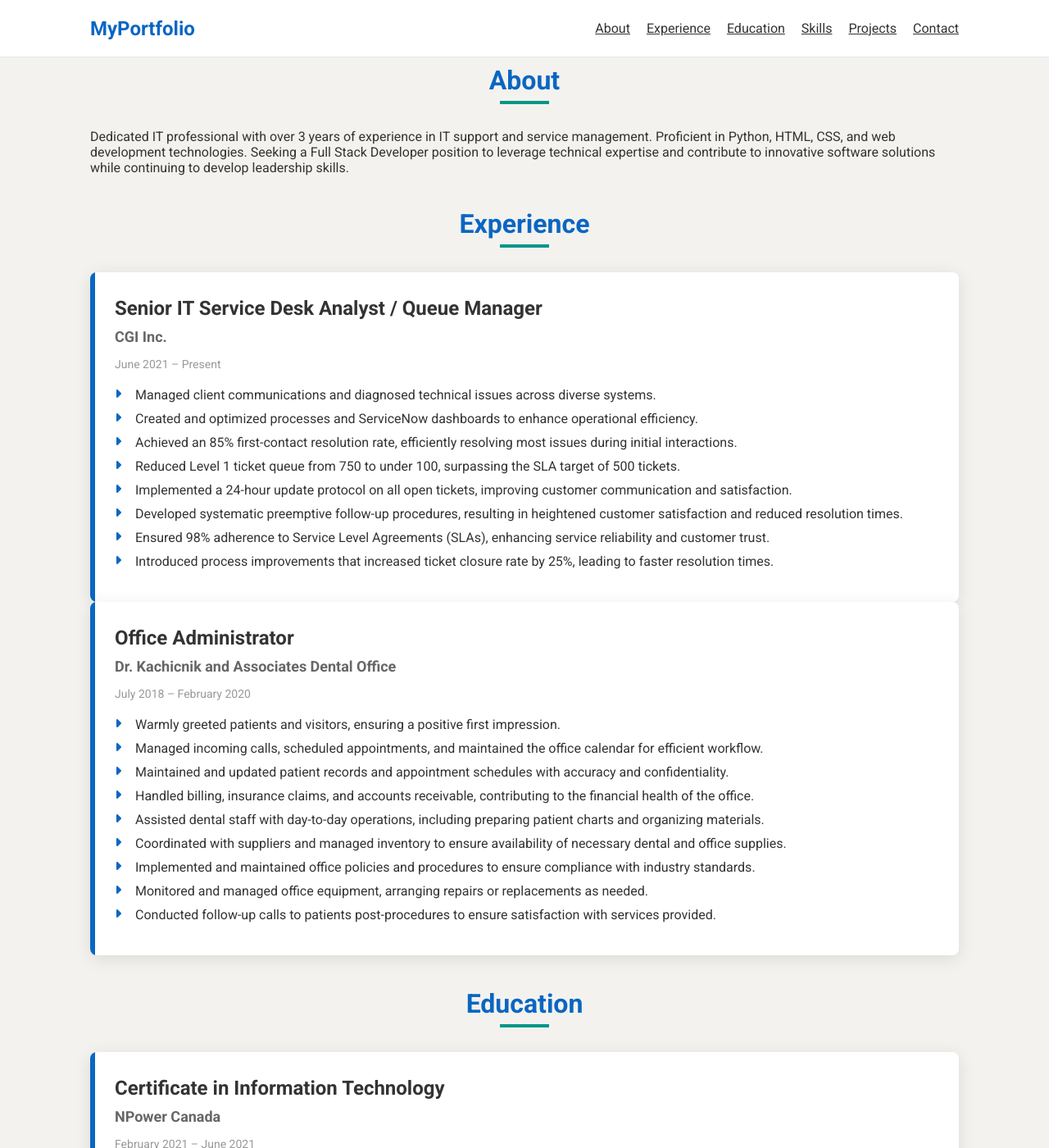
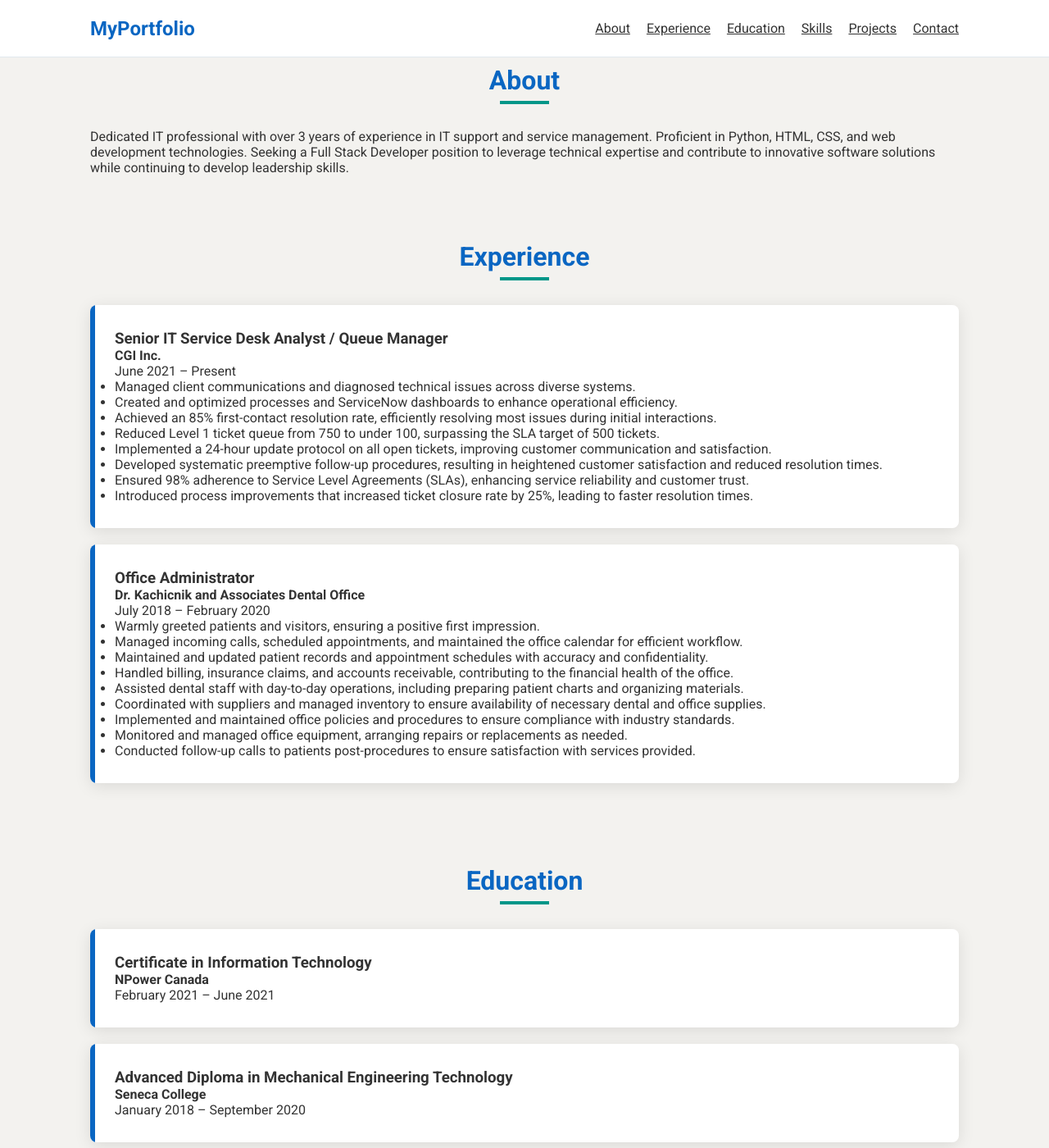
Before and after one commit to devdave666/resume, a Jekyll site: the page built from index.md, in a window 1280 px wide and 1400 px high, scrolled down 824 px. Shown: the whole window at 82% size. Built offline with Jekyll 4.4.1, drawn with Linux system fonts in a browser that asks for light colours; a style sheet for code colours, icons or effects is not loaded.

Commit message:
Update styles.css

```diff
--- a/assets/css/styles.css
+++ b/assets/css/styles.css
@@ -196,6 +196,13 @@
   box-shadow: 0 4px 20px rgba(0, 0, 0, 0.1);
   position: relative;
   overflow: hidden;
+  transition: transform 0.3s ease, box-shadow 0.3s ease;
+  margin-bottom: 20px; /* Add spacing between cards */
+}
+
+.card:hover {
+  transform: translateY(-5px);
+  box-shadow: 0 8px 25px rgba(0, 0, 0, 0.15);
 }
 
 .card::before {
@@ -206,92 +213,101 @@
   background-color: var(--primary-color);
   left: 0;
   top: 0;
+  transition: width 0.3s ease;
 }
 
-.card h3 {
-  font-size: 24px;
-  color: var(--text-color);
-  margin-bottom: 10px;
+.card:hover::before {
+  width: 8px;
 }
 
-.card h4 {
-  font-size: 18px;
-  color: #666;
-  margin-bottom: 15px;
+/* Education Cards - Add specific styling if needed */
+.education .card {
+  margin-bottom: 20px; /* Add spacing between education cards */
 }
 
-.card .date-range {
-  font-size: 14px;
-  color: #999;
-  margin-bottom: 20px;
-}
-
-.card ul {
-  list-style: none;
-  padding-left: 0;
-}
-
-.card ul li {
-  position: relative;
-  padding-left: 25px;
-  margin-bottom: 10px;
-}
-
-.card ul li::before {
-  content: '\f0da';
-  font-family: 'Font Awesome 5 Free';
-  font-weight: 900;
-  position: absolute;
-  left: 0;
-  top: 0;
-  color: var(--primary-color);
-}
-
-/* Skills Section */
+/* Skills Section - Updated for consistency */
 .skills-list {
   display: flex;
   flex-wrap: wrap;
   justify-content: center;
+  gap: 15px; /* Add consistent spacing between skill items */
+  padding: 20px 0;
 }
 
 .skills-list li {
   background: linear-gradient(135deg, var(--primary-color), var(--secondary-color));
   color: #fff;
-  padding: 10px 15px;
-  margin: 8px;
+  padding: 12px 20px;
   border-radius: 30px;
   font-size: 16px;
   font-weight: 500;
-  transition: transform 0.3s, box-shadow 0.3s;
+  transition: transform 0.3s ease, box-shadow 0.3s ease;
 }
 
 .skills-list li:hover {
   transform: translateY(-5px);
-  box-shadow: 0 4px 15px rgba(0, 0, 0, 0.2);
+  box-shadow: 0 8px 25px rgba(0, 0, 0, 0.15);
 }
 
-/* Project Cards */
+
+/* Section spacing */
+section {
+  margin-bottom: 40px; /* Add spacing between sections */
+}
+
+/* Main content spacing */
+main {
+  display: grid;
+  grid-template-columns: 1fr;
+  gap: 40px; /* Increase gap between main sections */
+}
+
+/* Responsive adjustments */
+@media (max-width: 768px) {
+  .card,
+  .project-card {
+    margin-bottom: 15px; /* Slightly reduced spacing on mobile */
+  }
+
+  main {
+    gap: 30px; /* Slightly reduced gap on mobile */
+  }
+
+  .skills-list {
+    gap: 10px; /* Reduced gap between skill items on mobile */
+  }
+}
+
+/* Project Cards - Updated to match other cards */
 .project-card {
   background-color: #fff;
   border-radius: 8px;
   padding: 30px;
   box-shadow: 0 4px 20px rgba(0, 0, 0, 0.1);
-  transition: transform 0.3s;
+  position: relative;
+  overflow: hidden;
+  transition: transform 0.3s ease, box-shadow 0.3s ease;
+  margin-bottom: 20px; /* Add spacing between cards */
+}
+
+.project-card::before {
+  content: '';
+  position: absolute;
+  width: 6px;
+  height: 100%;
+  background-color: var(--primary-color);
+  left: 0;
+  top: 0;
+  transition: width 0.3s ease;
 }
 
 .project-card:hover {
-  transform: translateY(-10px);
+  transform: translateY(-5px);
+  box-shadow: 0 8px 25px rgba(0, 0, 0, 0.15);
 }
 
-.project-card h3 {
-  font-size: 22px;
-  color: var(--text-color);
-  margin-bottom: 15px;
-}
-
-.project-card p {
-  font-size: 16px;
-  color: #666;
+.project-card:hover::before {
+  width: 8px;
 }
 
 /* Contact Section */
```
